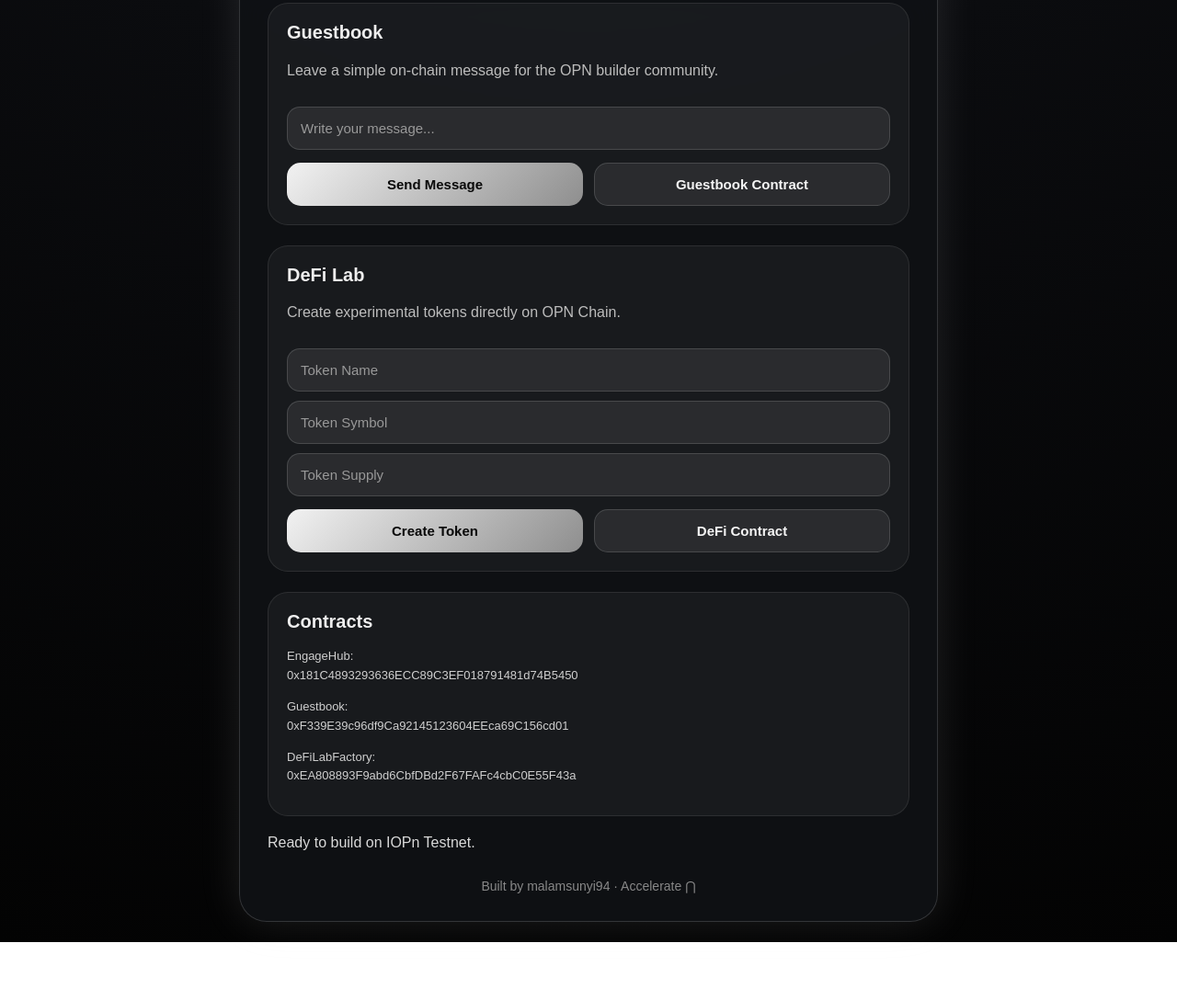
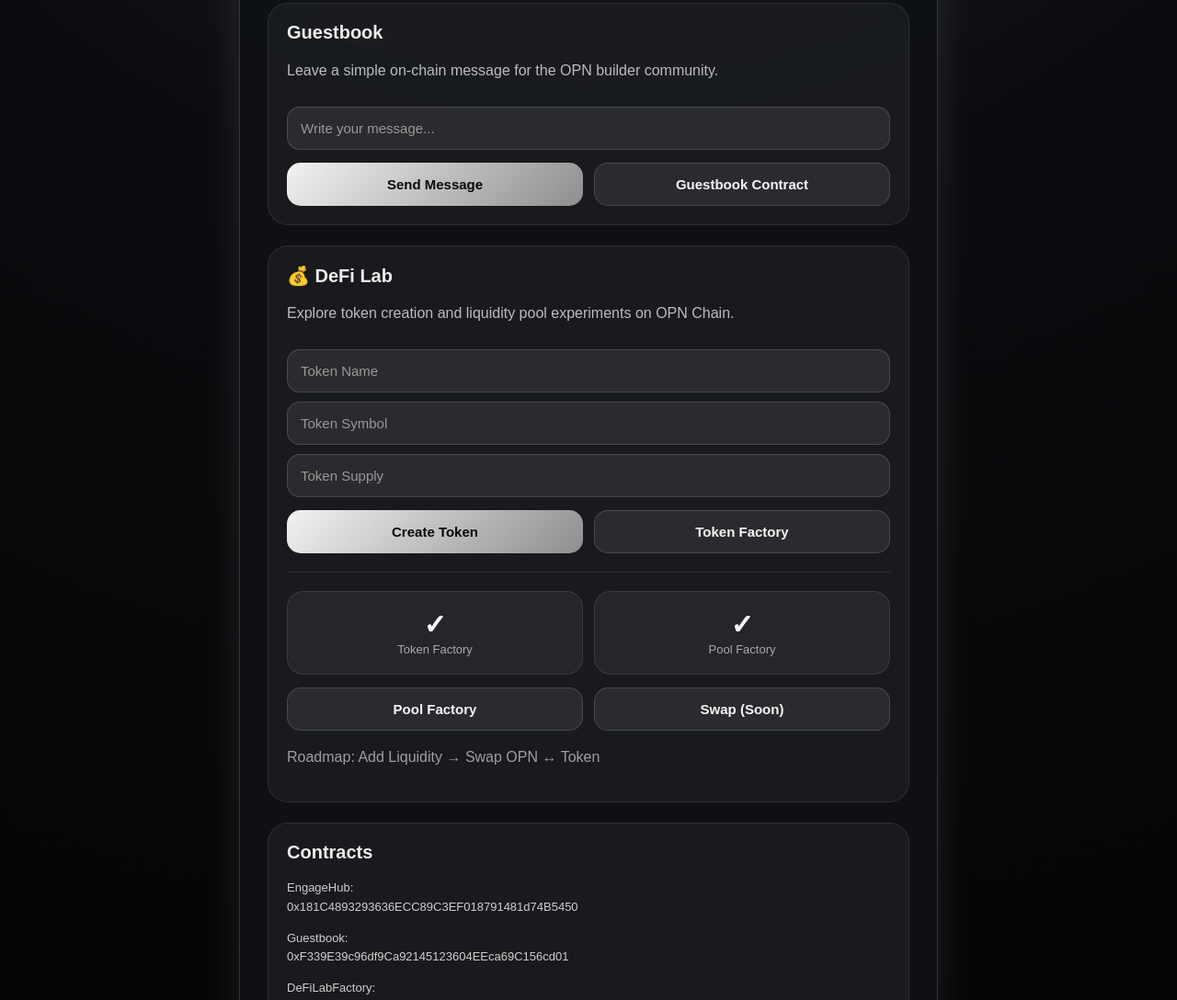
Before and after one commit to MalamSunyi94/iopn-builder-hub, a plain HTML site: page index.html in a window 1280 px wide. Shown: the part 713-1801 px from the top of the page at 92% size. Before the commit the page ends 1738 px from the top, so only its background shows below. Drawn offline with Linux system fonts and the light colour scheme.

Commit message:
Update index.html

```diff
--- a/index.html
+++ b/index.html
@@ -246,8 +246,11 @@
     </div>
 
     <div class="section">
-      <h2>DeFi Lab</h2>
-      <p>Create experimental tokens directly on OPN Chain.</p>
+  <h2>💰 DeFi Lab</h2>
+
+  <p>
+    Explore token creation and liquidity pool experiments on OPN Chain.
+  </p>
 
   <input
     type="text"
@@ -268,11 +271,50 @@
   />
 
   <div class="grid">
-        <button onclick="createToken()">Create Token</button>
-        <button class="dark-btn" onclick="openDeFiExplorer()">DeFi Contract</button>
+    <button onclick="createToken()">
+      Create Token
+    </button>
+
+    <button class="dark-btn"
+      onclick="openDeFiExplorer()">
+      Token Factory
+    </button>
+  </div>
+
+  <hr style="
+    margin:20px 0;
+    border:0;
+    border-top:1px solid rgba(255,255,255,.1);
+  ">
+
+  <div class="stats">
+    <div class="stat">
+      <h3>✓</h3>
+      <span>Token Factory</span>
+    </div>
+
+    <div class="stat">
+      <h3>✓</h3>
+      <span>Pool Factory</span>
     </div>
   </div>
 
+  <div class="grid">
+    <button class="dark-btn"
+      onclick="openPoolFactory()">
+      Pool Factory
+    </button>
+
+    <button class="dark-btn" disabled>
+      Swap (Soon)
+    </button>
+  </div>
+
+  <p style="margin-top:16px;color:#9f9f9f;">
+    Roadmap:
+    Add Liquidity → Swap OPN ↔ Token
+  </p>
+    </div>
     <div class="section">
       <h2>Contracts</h2>
 
@@ -303,6 +345,7 @@
 const engageAddress = "0x181C4893293636ECC89C3EF018791481d74B5450";
 const guestbookAddress = "0xF339E39c96df9Ca92145123604EEca69C156cd01";
 const defiFactoryAddress = "0xEA808893F9abd6CbfDBd2F67FAFc4cbC0E55F43a";
+const poolFactoryAddress = "0xba657f29A2f58b5Ef98B0FCBD60f0403ADD2eD66";
 
 const opnChain = {
   chainId: "0x3D8",
@@ -590,6 +633,16 @@ function openDeFiExplorer() {
     "https://testnet.iopn.tech/address/" + defiFactoryAddress,
     "_blank"
   );
+
+  function openPoolFactory() {
+
+  window.open(
+    "https://testnet.iopn.tech/address/" +
+    poolFactoryAddress,
+    "_blank"
+  );
+
+  }
 }
 </script>
 
```
Lines whose indentation alone changed are shown as unchanged.
